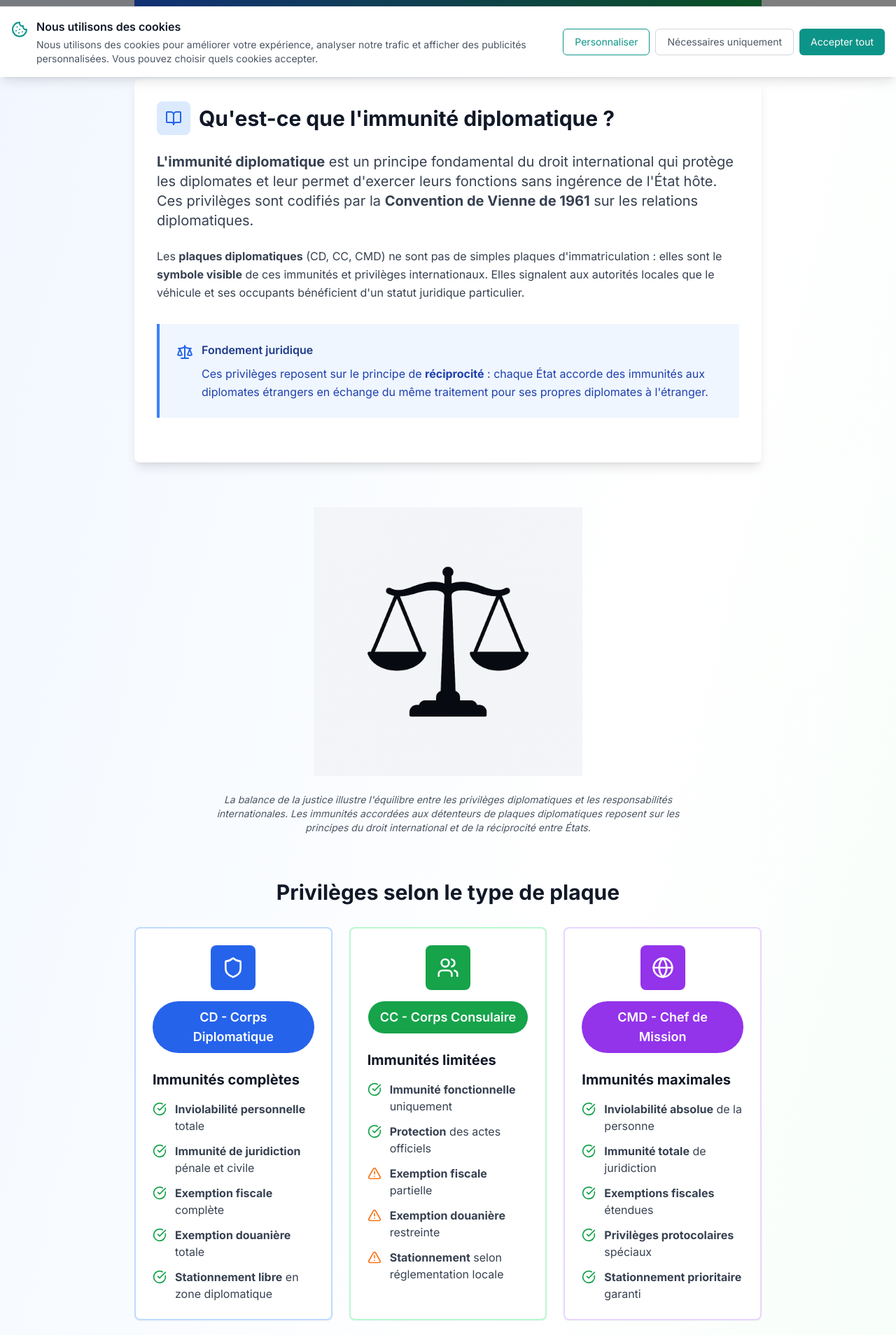
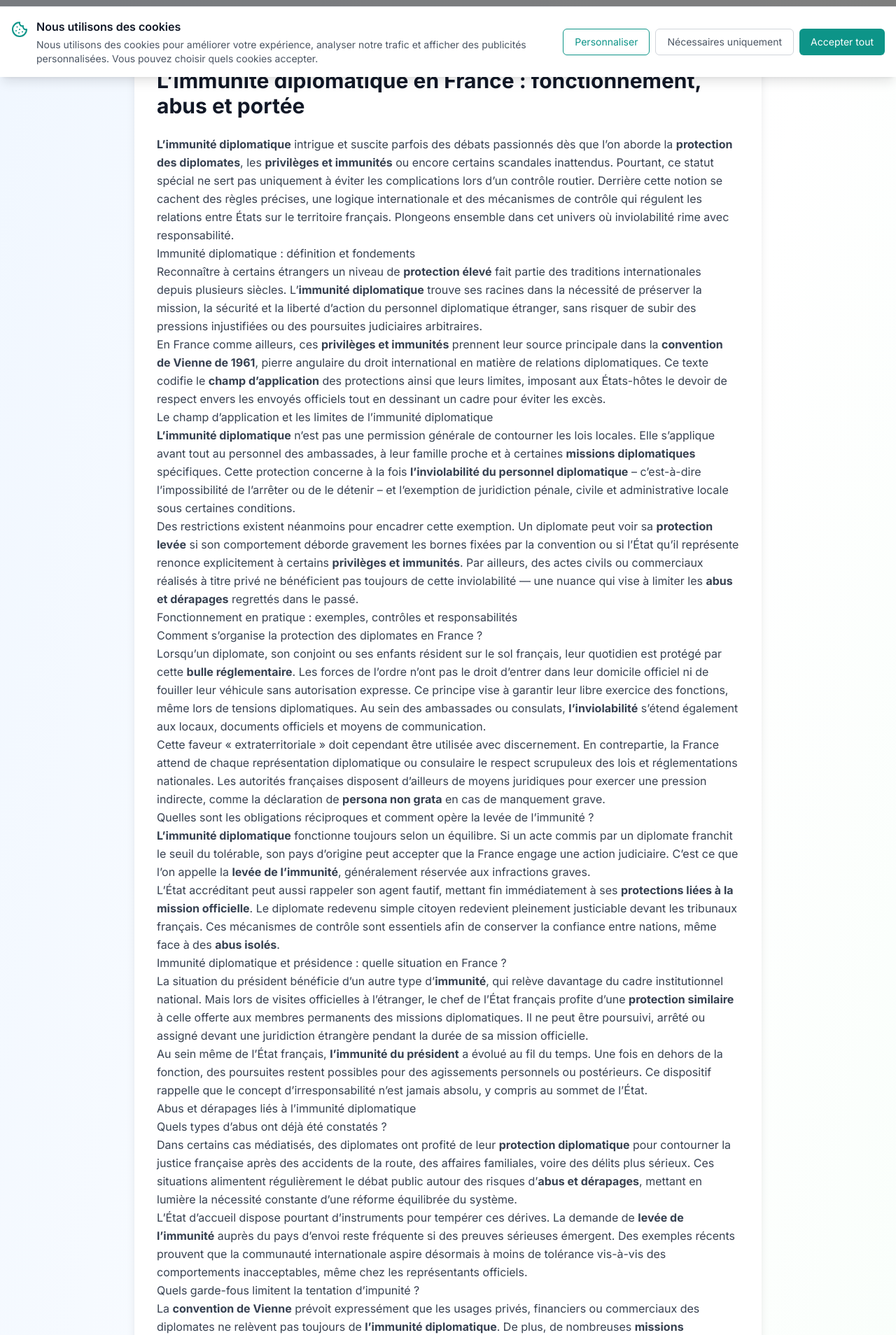
Before and after one commit to enzofunked/Diplo, a Next.js app: page /privileges-immunites-plaques-diplomatiques in a window 1280 px wide. Shown: the part 690-2598 px from the top of the page at 70% size. Built offline with nearby package versions, Linux system fonts and the light colour scheme.

Commit message:
fix: fix JSX syntax error in page.tsx
Properly structure div tags, convert HTML to JSX, balance tags, and remove problematic markup.

Co-authored-by: null <223960738+enzofunked@users.noreply.github.com>

```diff
--- a/app/privileges-immunites-plaques-diplomatiques/page.tsx
+++ b/app/privileges-immunites-plaques-diplomatiques/page.tsx
@@ -182,11 +182,7 @@ export default function PrivilegesImmunitesPage() {
             </div>
 
             <h1 className="text-4xl md:text-5xl font-bold text-gray-900 mb-6 leading-tight">
-              Les privilèges et immunités liés aux
-              <span className="bg-gradient-to-r from-blue-600 to-green-600 bg-clip-text text-transparent">
-                {" "}
-                plaques diplomatiques
-              </span>
+              L'immunité diplomatique
             </h1>
 
             <p className="text-xl text-gray-600 mb-8 leading-relaxed max-w-3xl mx-auto">
@@ -238,26 +234,51 @@ export default function PrivilegesImmunitesPage() {
               <Card className="border-0 shadow-lg">
                 <CardContent className="p-8">
                   <div className="flex items-center space-x-3 mb-6">
-                    <div className="w-12 h-12 bg-blue-100 rounded-lg flex items-center justify-center">
-                      <BookOpen className="w-6 h-6 text-blue-600" />
-                    </div>
-                    <h2 className="text-3xl font-bold text-gray-900">Qu'est-ce que l'immunité diplomatique ?</h2>
+                    <h2 className="text-3xl font-bold text-gray-900">L’immunité diplomatique en France : fonctionnement, abus et portée</h2>
                   </div>
 
                   <div className="prose prose-lg max-w-none text-gray-700 leading-relaxed">
-                    <p className="text-xl mb-6">
-                      <strong>L'immunité diplomatique</strong> est un principe fondamental du droit international qui
-                      protège les diplomates et leur permet d'exercer leurs fonctions sans ingérence de l'État hôte. Ces
-                      privilèges sont codifiés par la <strong>Convention de Vienne de 1961</strong> sur les relations
-                      diplomatiques.
-                    </p>
+                    <p><strong>L’immunité diplomatique</strong> intrigue et suscite parfois des débats passionnés dès que l’on aborde la <strong>protection des diplomates</strong>, les <strong>privilèges et immunités</strong> ou encore certains scandales inattendus. Pourtant, ce statut spécial ne sert pas uniquement à éviter les complications lors d’un contrôle routier. Derrière cette notion se cachent des règles précises, une logique internationale et des mécanismes de contrôle qui régulent les relations entre États sur le territoire français. Plongeons ensemble dans cet univers où inviolabilité rime avec responsabilité.</p>
 
-                    <p className="mb-6">
-                      Les <strong>plaques diplomatiques</strong> (CD, CC, CMD) ne sont pas de simples plaques
-                      d'immatriculation : elles sont le <strong>symbole visible</strong> de ces immunités et privilèges
-                      internationaux. Elles signalent aux autorités locales que le véhicule et ses occupants bénéficient
-                      d'un statut juridique particulier.
-                    </p>
+<h2>Immunité diplomatique : définition et fondements</h2>
+<p>Reconnaître à certains étrangers un niveau de <strong>protection élevé</strong> fait partie des traditions internationales depuis plusieurs siècles. L’<strong>immunité diplomatique</strong> trouve ses racines dans la nécessité de préserver la mission, la sécurité et la liberté d’action du personnel diplomatique étranger, sans risquer de subir des pressions injustifiées ou des poursuites judiciaires arbitraires.</p>
+<p>En France comme ailleurs, ces <strong>privilèges et immunités</strong> prennent leur source principale dans la <strong>convention de Vienne de 1961</strong>, pierre angulaire du droit international en matière de relations diplomatiques. Ce texte codifie le <strong>champ d’application</strong> des protections ainsi que leurs limites, imposant aux États-hôtes le devoir de respect envers les envoyés officiels tout en dessinant un cadre pour éviter les excès.</p>
+
+<h2>Le champ d’application et les limites de l’immunité diplomatique</h2>
+<p><strong>L’immunité diplomatique</strong> n’est pas une permission générale de contourner les lois locales. Elle s’applique avant tout au personnel des ambassades, à leur famille proche et à certaines <strong>missions diplomatiques</strong> spécifiques. Cette protection concerne à la fois <strong>l’inviolabilité du personnel diplomatique</strong> – c’est-à-dire l’impossibilité de l’arrêter ou de le détenir – et l’exemption de juridiction pénale, civile et administrative locale sous certaines conditions.</p>
+<p>Des restrictions existent néanmoins pour encadrer cette exemption. Un diplomate peut voir sa <strong>protection levée</strong> si son comportement déborde gravement les bornes fixées par la convention ou si l’État qu’il représente renonce explicitement à certains <strong>privilèges et immunités</strong>. Par ailleurs, des actes civils ou commerciaux réalisés à titre privé ne bénéficient pas toujours de cette inviolabilité — une nuance qui vise à limiter les <strong>abus et dérapages</strong> regrettés dans le passé.</p>
+
+<h2>Fonctionnement en pratique : exemples, contrôles et responsabilités</h2>
+<h3>Comment s’organise la protection des diplomates en France ?</h3>
+<p>Lorsqu’un diplomate, son conjoint ou ses enfants résident sur le sol français, leur quotidien est protégé par cette <strong>bulle réglementaire</strong>. Les forces de l’ordre n’ont pas le droit d’entrer dans leur domicile officiel ni de fouiller leur véhicule sans autorisation expresse. Ce principe vise à garantir leur libre exercice des fonctions, même lors de tensions diplomatiques. Au sein des ambassades ou consulats, <strong>l’inviolabilité</strong> s’étend également aux locaux, documents officiels et moyens de communication.</p>
+<p>Cette faveur « extraterritoriale » doit cependant être utilisée avec discernement. En contrepartie, la France attend de chaque représentation diplomatique ou consulaire le respect scrupuleux des lois et réglementations nationales. Les autorités françaises disposent d’ailleurs de moyens juridiques pour exercer une pression indirecte, comme la déclaration de <strong>persona non grata</strong> en cas de manquement grave.</p>
+
+<h3>Quelles sont les obligations réciproques et comment opère la levée de l’immunité ?</h3>
+<p><strong>L’immunité diplomatique</strong> fonctionne toujours selon un équilibre. Si un acte commis par un diplomate franchit le seuil du tolérable, son pays d’origine peut accepter que la France engage une action judiciaire. C’est ce que l’on appelle la <strong>levée de l’immunité</strong>, généralement réservée aux infractions graves.</p>
+<p>L’État accréditant peut aussi rappeler son agent fautif, mettant fin immédiatement à ses <strong>protections liées à la mission officielle</strong>. Le diplomate redevenu simple citoyen redevient pleinement justiciable devant les tribunaux français. Ces mécanismes de contrôle sont essentiels afin de conserver la confiance entre nations, même face à des <strong>abus isolés</strong>.</p>
+
+<h2>Immunité diplomatique et présidence : quelle situation en France ?</h2>
+<p>La situation du président bénéficie d’un autre type d’<strong>immunité</strong>, qui relève davantage du cadre institutionnel national. Mais lors de visites officielles à l’étranger, le chef de l’État français profite d’une <strong>protection similaire</strong> à celle offerte aux membres permanents des missions diplomatiques. Il ne peut être poursuivi, arrêté ou assigné devant une juridiction étrangère pendant la durée de sa mission officielle.</p>
+<p>Au sein même de l’État français, <strong>l’immunité du président</strong> a évolué au fil du temps. Une fois en dehors de la fonction, des poursuites restent possibles pour des agissements personnels ou postérieurs. Ce dispositif rappelle que le concept d’irresponsabilité n’est jamais absolu, y compris au sommet de l’État.</p>
+
+<h2>Abus et dérapages liés à l’immunité diplomatique</h2>
+<h3>Quels types d’abus ont déjà été constatés ?</h3>
+<p>Dans certains cas médiatisés, des diplomates ont profité de leur <strong>protection diplomatique</strong> pour contourner la justice française après des accidents de la route, des affaires familiales, voire des délits plus sérieux. Ces situations alimentent régulièrement le débat public autour des risques d’<strong>abus et dérapages</strong>, mettant en lumière la nécessité constante d’une réforme équilibrée du système.</p>
+<p>L’État d’accueil dispose pourtant d’instruments pour tempérer ces dérives. La demande de <strong>levée de l’immunité</strong> auprès du pays d’envoi reste fréquente si des preuves sérieuses émergent. Des exemples récents prouvent que la communauté internationale aspire désormais à moins de tolérance vis-à-vis des comportements inacceptables, même chez les représentants officiels.</p>
+
+<h3>Quels garde-fous limitent la tentation d’impunité ?</h3>
+<p>La <strong>convention de Vienne</strong> prévoit expressément que les usages privés, financiers ou commerciaux des diplomates ne relèvent pas toujours de <strong>l’immunité diplomatique</strong>. De plus, de nombreuses <strong>missions diplomatiques</strong> engagent strictement leurs membres sur le respect des lois locales afin d’éviter incidents et friction diplomatique. Ce rappel constant aux règles professionnelles aide à freiner les <strong>abus susceptibles de nuire</strong> à la réputation d’un État.</p>
+<p>L’opinion publique et la presse ont également un pouvoir indirect pour dissuader toute tentative d’utilisation indue de <strong>privilèges et immunités</strong>. Une vigilance accrue, alliée à des échanges transparents entre gouvernements, participe au maintien d’un juste équilibre entre efficacité diplomatique et responsabilité personnelle.</p>
+
+<h2>Principes-clés et fonctionnement global de l’immunité diplomatique</h2>
+<ul>
+<li><strong>Inviolabilité du personnel diplomatique</strong> : garantie absolue contre arrestation ou détention.</li>
+<li><strong>Exemption de juridiction locale</strong> : impossibilité pour les tribunaux nationaux d’entendre la plupart des affaires concernant des agents diplomatiques dans l’exercice de leurs fonctions officielles.</li>
+<li><strong>Levée possible en cas de faute grave</strong> : à l’initiative du pays représenté ou suite à un accord bilatéral exceptionnel.</li>
+<li><strong>Limites claires pour les activités privées</strong> : application stricte du droit local si l’acte sort du cadre professionnel ou officiel.</li>
+<li><strong>Rôle pivot de la convention de Vienne</strong> : référence majeure sur laquelle s’appuie toute la réglementation concernant missions diplomatiques et protection des diplomates.</li>
+</ul>
+<p>Cet équilibre fragile contribue à garder ouverts le dialogue et la diplomatie internationale, en garantissant simultanément la préservation de la souveraineté nationale et la paix entre États.</p>
 
                     <div className="bg-blue-50 border-l-4 border-blue-500 p-6 my-8">
                       <div className="flex items-start space-x-3">
@@ -300,7 +321,7 @@ export default function PrivilegesImmunitesPage() {
 
             {/* Types de plaques et privilèges */}
             <section className="mb-16">
-              <h2 className="text-3xl font-bold text-gray-900 mb-8 text-center">Privilèges selon le type de plaque</h2>
+              <h3 className="text-3xl font-bold text-gray-900 mb-8 text-center">Privilèges selon le type de plaque</h3>
 
               <div className="grid md:grid-cols-3 gap-6">
                 {/* Plaques CD */}
@@ -687,7 +708,7 @@ export default function PrivilegesImmunitesPage() {
 
             {/* FAQ */}
             <section className="mb-16">
-              <h2 className="text-3xl font-bold text-gray-900 mb-8 text-center">Questions fréquentes</h2>
+              <h4 className="text-3xl font-bold text-gray-900 mb-8 text-center">Questions fréquentes</h4>
 
               <div className="space-y-6">
                 <Card className="border-0 shadow-lg">
--- a/data/french-diplomatic-codes.ts
+++ b/data/french-diplomatic-codes.ts
@@ -2346,7 +2346,7 @@ export const frenchDiplomaticCodes: FrenchDiplomaticCode[] = [
     code: "451",
     countryName: "Commission européenne",
     countryCode: "EC",
-    flagEmoji: "🇪������",
+    flagEmoji: "🇪��������",
     capital: "Bruxelles-Luxembourg",
     region: "International",
     status: "active",
```
